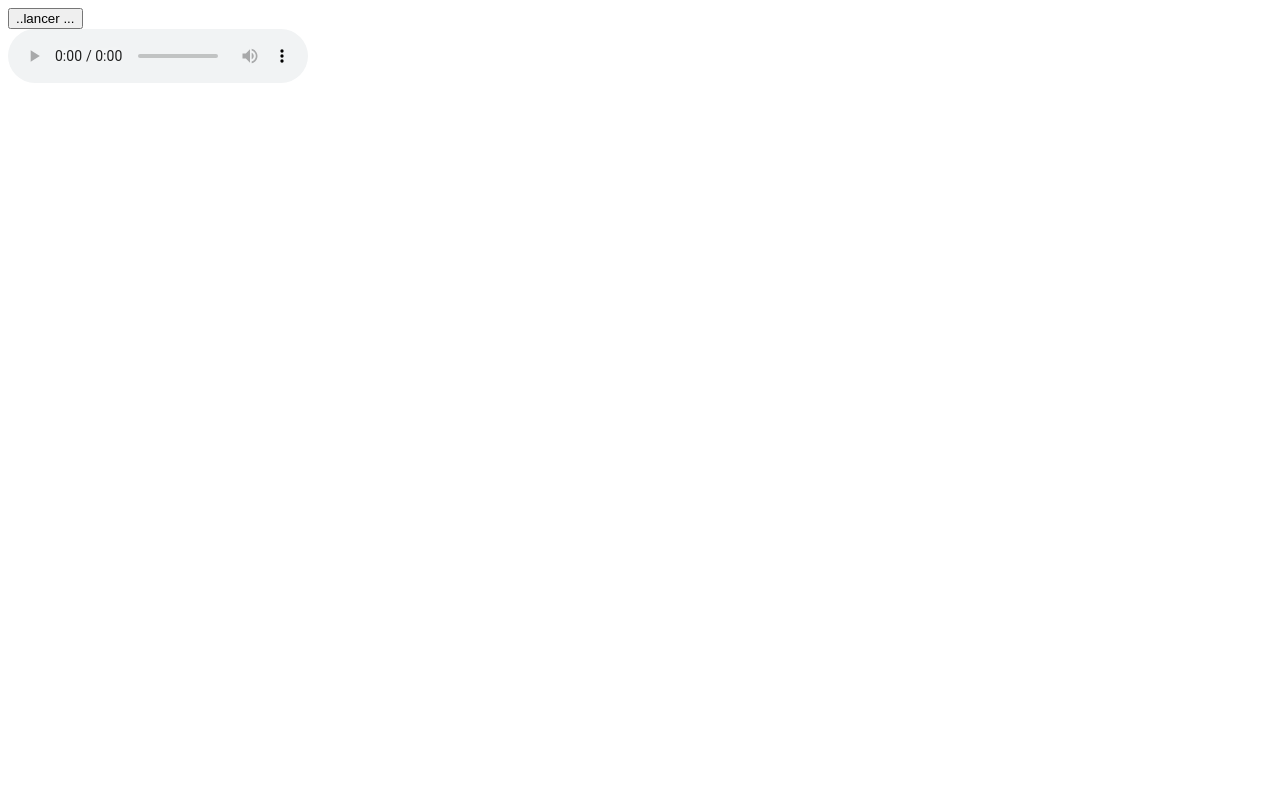
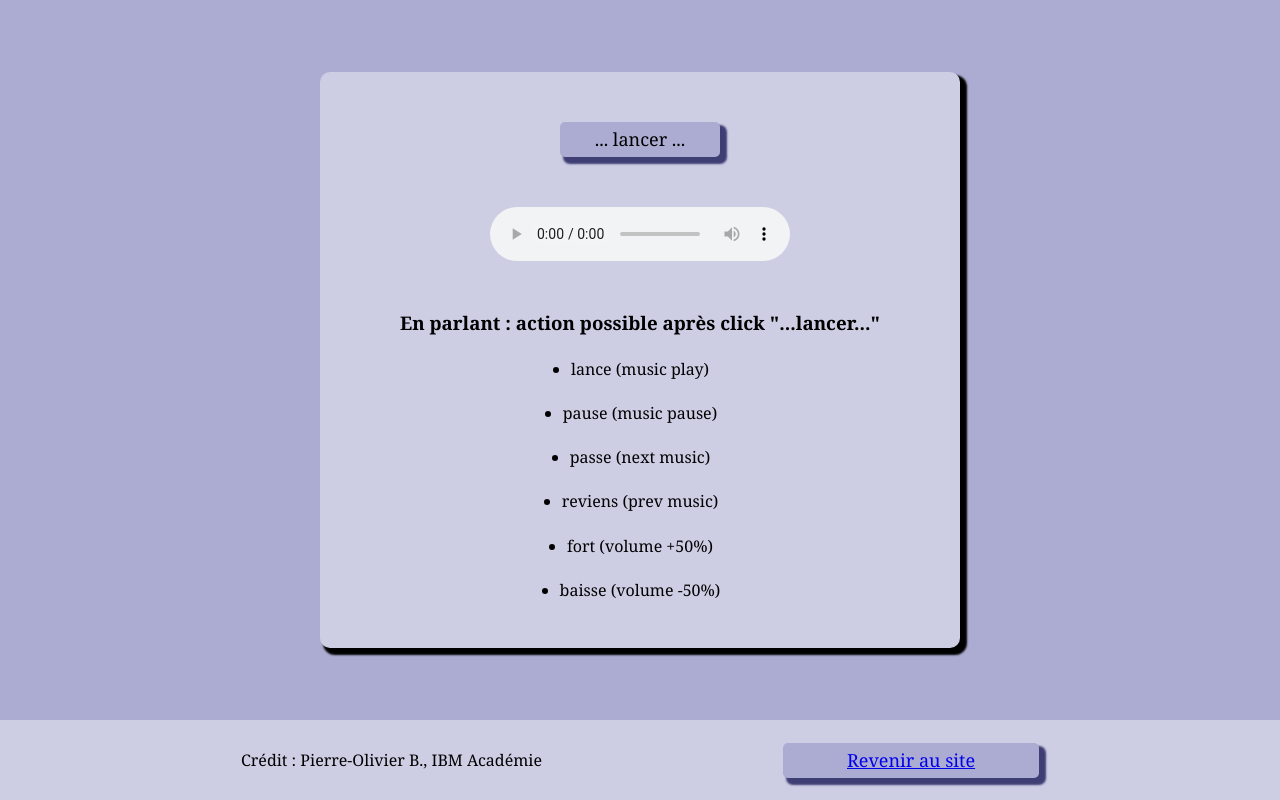
Before and after one commit to Pierre-OlivierB/ibm-js-api, a plain HTML site: page index.html in a window 1280 px wide. Drawn offline with Linux system fonts and the light colour scheme.

Commit message:
add good looking and redirect for portefolio*

```diff
--- a/index.html
+++ b/index.html
@@ -5,17 +5,57 @@
     <meta name="viewport" content="width=device-width" />
 
     <title>Mon premier tchatbot</title>
+    <link rel="stylesheet" href="./style.css" />
   </head>
 
   <body>
-    <div>
-      <button id="go">..lancer ...</button>
+    <div class="container">
+      <article>
+        <div class="content">
+          <button id="go" title="lancer les commandes vocales">
+            ... lancer ...
+          </button>
+        </div>
+        <audio
+          src="./list/ambient-background-cross-cultures-131570.mp3"
+          controls
+          id="playerAudio"
+        ></audio>
+        <section>
+          <h1>En parlant : action possible après click "...lancer..."</h1>
+          <ul>
+            <li>
+              <p>lance (music play)</p>
+            </li>
+            <li>
+              <p>pause (music pause)</p>
+            </li>
+            <li>
+              <p>passe (next music)</p>
+            </li>
+            <li>
+              <p>reviens (prev music)</p>
+            </li>
+            <li>
+              <p>fort (volume +50%)</p>
+            </li>
+            <li>
+              <p>baisse (volume -50%)</p>
+            </li>
+          </ul>
+        </section>
+      </article>
     </div>
-    <audio
-      src="./list/ambient-background-cross-cultures-131570.mp3"
-      controls
-      id="playerAudio"
-    ></audio>
+    <footer>
+      <p>Crédit : Pierre-Olivier B., IBM Académie</p>
+      <button>
+        <a
+          href="https://pierre-olivierb.netlify.app/"
+          title="retour sur le portefolio"
+          >Revenir au site</a
+        >
+      </button>
+    </footer>
     <script src="./index.js"></script>
   </body>
 </html>
--- /dev/null
+++ b/style.css
@@ -0,0 +1,75 @@
+* {
+  box-sizing: border-box;
+  margin: 0;
+  padding: 0;
+}
+body {
+  /* background: red; */
+  height: 100vh;
+  font-family: Georgia, "Times New Roman", Times, serif;
+}
+.container {
+  width: 100%;
+  height: 90%;
+  display: flex;
+  flex-direction: column;
+  align-items: center;
+  justify-content: space-evenly;
+  background: hsl(240, 30%, 75%);
+}
+article {
+  width: 50%;
+  height: 80%;
+  display: flex;
+  flex-direction: column;
+  align-items: center;
+  justify-content: space-evenly;
+  background: hsl(240, 30%, 85%);
+  border-radius: 10px;
+  box-shadow: 5px 5px 2px 2px black;
+}
+.content {
+  display: flex;
+  align-items: center;
+  justify-content: center;
+  width: 50%;
+}
+section {
+  height: 50%;
+}
+ul {
+  display: flex;
+  flex-direction: column;
+  align-items: center;
+  justify-content: space-evenly;
+  height: 100%;
+}
+#go,
+button {
+  width: 50%;
+  height: 35px;
+  border: 1px solid transparent;
+  background-color: hsl(240, 30%, 75%);
+  border-radius: 5px;
+  cursor: pointer;
+  font-family: Georgia, "Times New Roman", Times, serif;
+  box-shadow: 5px 5px 2px 2px hsl(240, 30%, 35%);
+  font-size: 18px;
+  transition: all 1s ease;
+}
+#go:hover,
+button:hover {
+  background-color: hsl(6, 93%, 71%);
+  transform: scale(1.1);
+  box-shadow: 5px 5px 2px 2px hsl(0, 0%, 30%);
+}
+footer {
+  display: flex;
+  align-items: center;
+  justify-content: space-evenly;
+  height: 10%;
+  background: hsl(240, 30%, 85%);
+}
+footer button {
+  width: 20%;
+}
```
Also changed, not shown: 1 other file.
